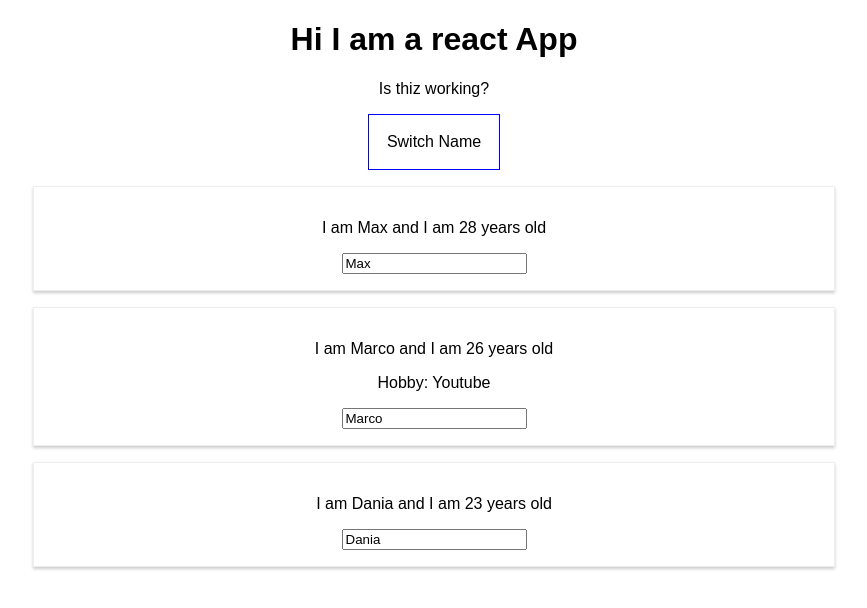
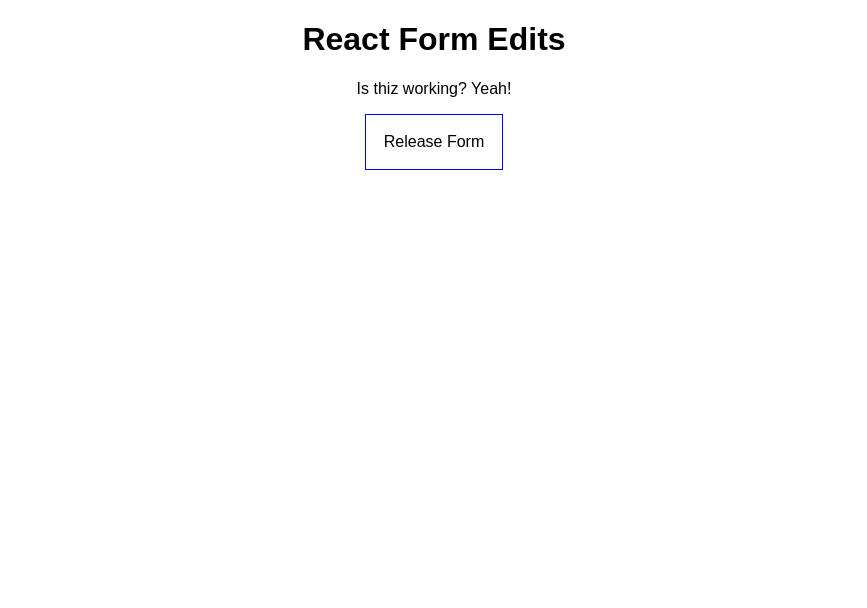
Before and after one commit to thatdania/reactForm, a React (Create React App) app: page / in a window 1280 px wide. Shown: the top 608 px of the page, without its empty margins (206-1073 px from the left). Built offline with nearby package versions, Linux system fonts and the light colour scheme.

Commit message:
The form can be released.
This is to learn how you can use true or false states to show and hide components in React. Here I am using a true and false on the state showPersons to show and hide the form when one clicks the button

```diff
--- a/src/App.js
+++ b/src/App.js
@@ -8,7 +8,8 @@ class App extends Component {
       { name:'Max', age:'28'},
       { name:'Marco', age:'26'},
       {name:'Dania', age:'23'}
-    ]
+    ],
+    showPersons: false
   }
 
   switchNameHandler = (newName) => {
@@ -31,6 +32,12 @@ class App extends Component {
     })
   }
 
+  togglePersonsHandler = () => {
+    const doesShow = this.state.showPersons;
+    this.setState({showPersons : !doesShow})
+    console.log(this.state.showPersons)
+  }
+
   render() {
 
     const style = {
@@ -42,11 +49,13 @@ class App extends Component {
     }
     return (
       <div className="App">
-        <h1> Hi I am a react App</h1>
-        <p> Is thiz working? </p>
+        <h1> React Form Edits </h1>
+        <p> Is thiz working? Yeah! </p>
         <button
           style={style}
-          onClick={() => this.switchNameHandler('Hillies')}> Switch Name </button>
+          onClick={this.togglePersonsHandler}> Release Form </button>
+          { this.state.showPersons === true ?
+          <div>
             <Person
               name={this.state.persons[0].name}
               age={this.state.persons[0].age} />
@@ -58,6 +67,8 @@ class App extends Component {
             <Person
               name={this.state.persons[2].name}
               age={this.state.persons[2].age}/>
+          </div> : null
+        }
       </div>
     );
   }
```
Lines whose indentation alone changed are shown as unchanged.
